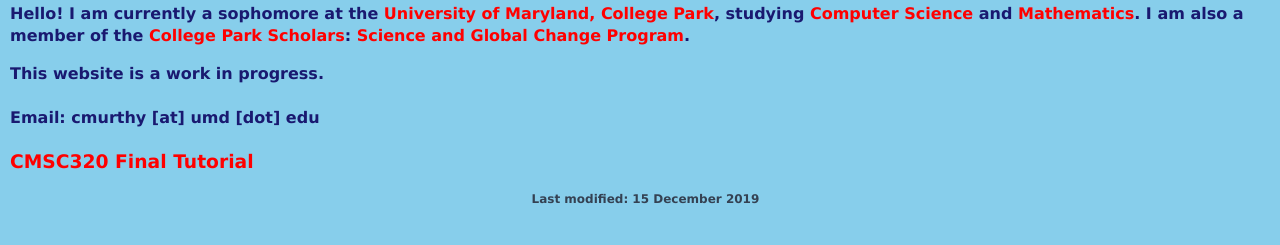
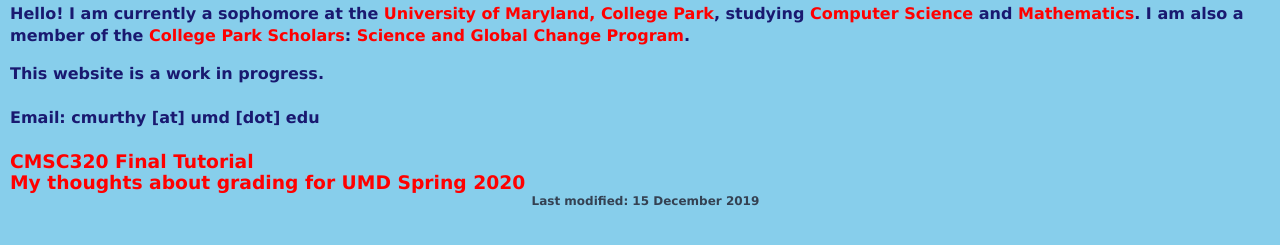
Before and after one commit to chmurthy/chmurthy.github.io, a plain HTML site: page index.html in a window 1280 px wide. Shown: the part 79-324 px from the top of the page. Drawn offline with Linux system fonts and the light colour scheme.

Commit message:
Added grading proposal document

```diff
--- a/index.html
+++ b/index.html
@@ -48,6 +48,7 @@ Email: cmurthy [at] umd [dot] edu
 
 <h3><a href="Fake_news.html">CMSC320 Final Tutorial</h3>
 
+<h3><a href="GradingProposals/Spring2020_Grading_Proposals.pdf">My thoughts about grading for UMD Spring 2020</a>
 
 <br>
 
```
